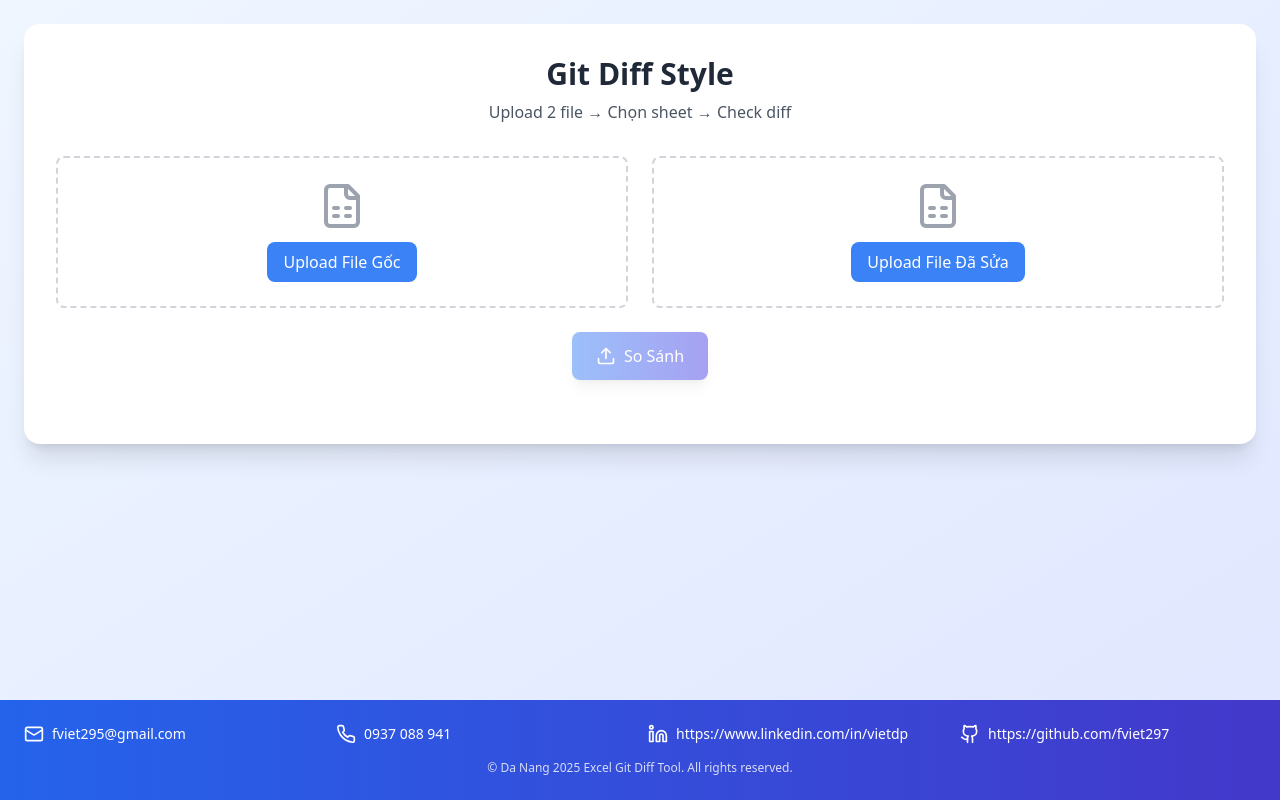
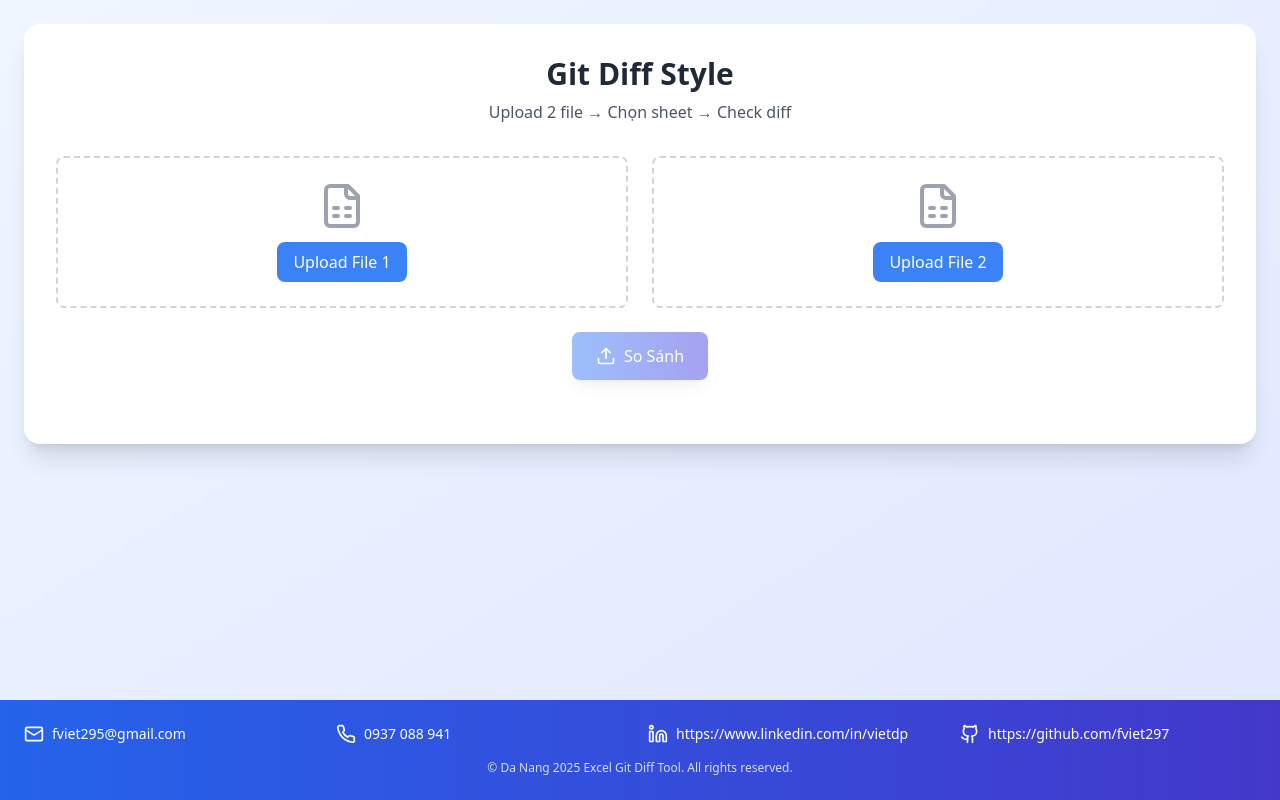
Before and after one commit to fviet297/excel-diff, a React (Vite) app: page / in a window 1280 px wide. Built offline with nearby package versions, Linux system fonts and the light colour scheme.

Commit message:
update UI content button update

```diff
--- a/src/ExcelChangeTracker.tsx
+++ b/src/ExcelChangeTracker.tsx
@@ -252,8 +252,8 @@ const ExcelChangeTracker = () => {
 
     const report: string[] = [];
     report.push('=== BÁO CÁO THAY ĐỔI FILE EXCEL ===\n');
-    report.push(`File gốc: ${originalFile.name}`);
-    report.push(`File thay đổi: ${modifiedFile.name}`);
+    report.push(`File 1: ${originalFile.name}`);
+    report.push(`File 2: ${modifiedFile.name}`);
     report.push(`So sánh sheet: "${selectedOrigSheet}" vs "${selectedModSheet}"`);
     report.push(`Thời gian: ${new Date().toLocaleString('vi-VN')}\n`);
 
@@ -371,14 +371,14 @@ const ExcelChangeTracker = () => {
             {/* Upload Files */}
             <div className="grid md:grid-cols-2 gap-6 mb-6">
               <FileUploadBox
-                label="Upload File Gốc"
+                label="Upload File 1"
                 file={originalFile}
                 onChange={handleFileUpload}
                 color={originalFile ? 'border-green-300 bg-green-50' : 'border-gray-300'}
                 isOriginal={true}
               />
               <FileUploadBox
-                label="Upload File Đã Sửa"
+                label="Upload File 2"
                 file={modifiedFile}
                 onChange={handleFileUpload}
                 color={modifiedFile ? 'border-green-300 bg-green-50' : 'border-gray-300'}
@@ -393,13 +393,13 @@ const ExcelChangeTracker = () => {
                   sheets={originalSheets}
                   selected={selectedOrigSheet}
                   onChange={setSelectedOrigSheet}
-                  label="Chọn sheet từ file gốc"
+                  label="Chọn sheet từ file 1"
                 />
                 <SheetSelector
                   sheets={modifiedSheets}
                   selected={selectedModSheet}
                   onChange={setSelectedModSheet}
-                  label="Chọn sheet từ file đã sửa"
+                  label="Chọn sheet từ file 2"
                 />
               </div>
             )}
```
